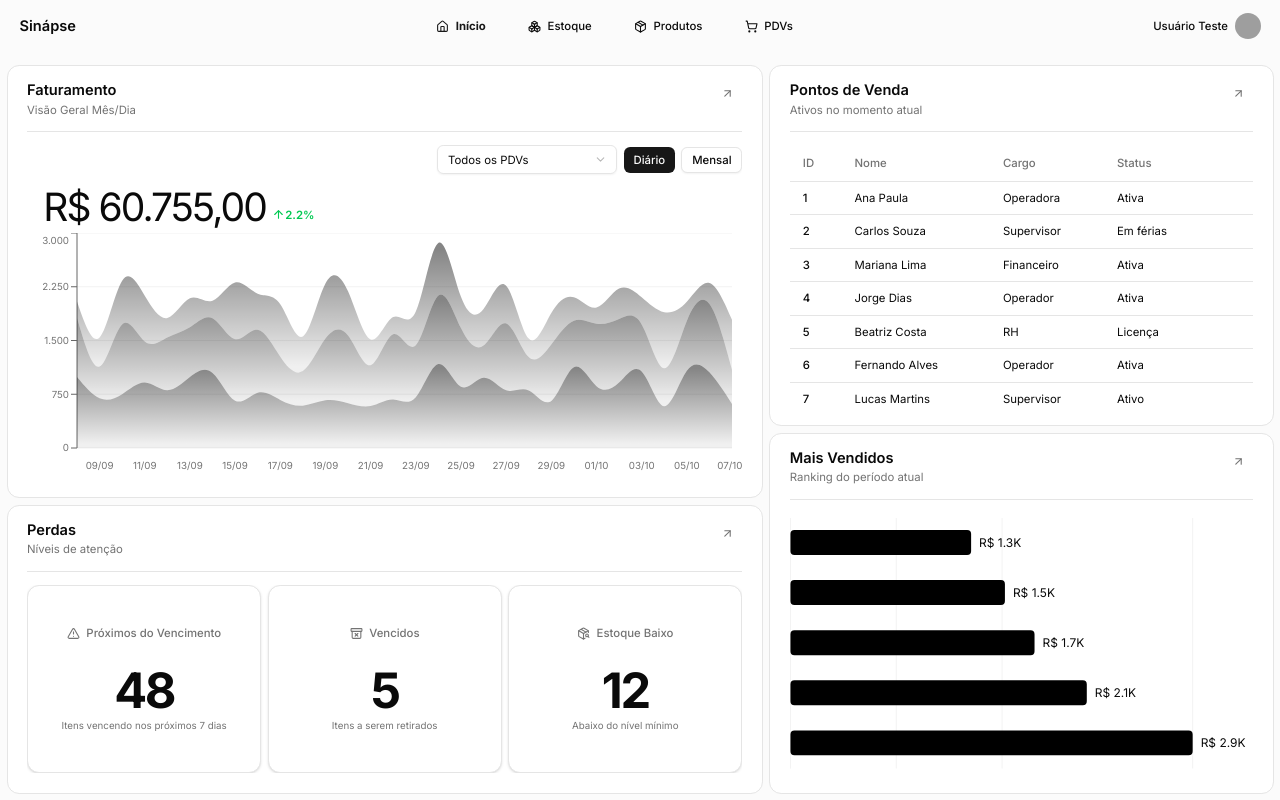
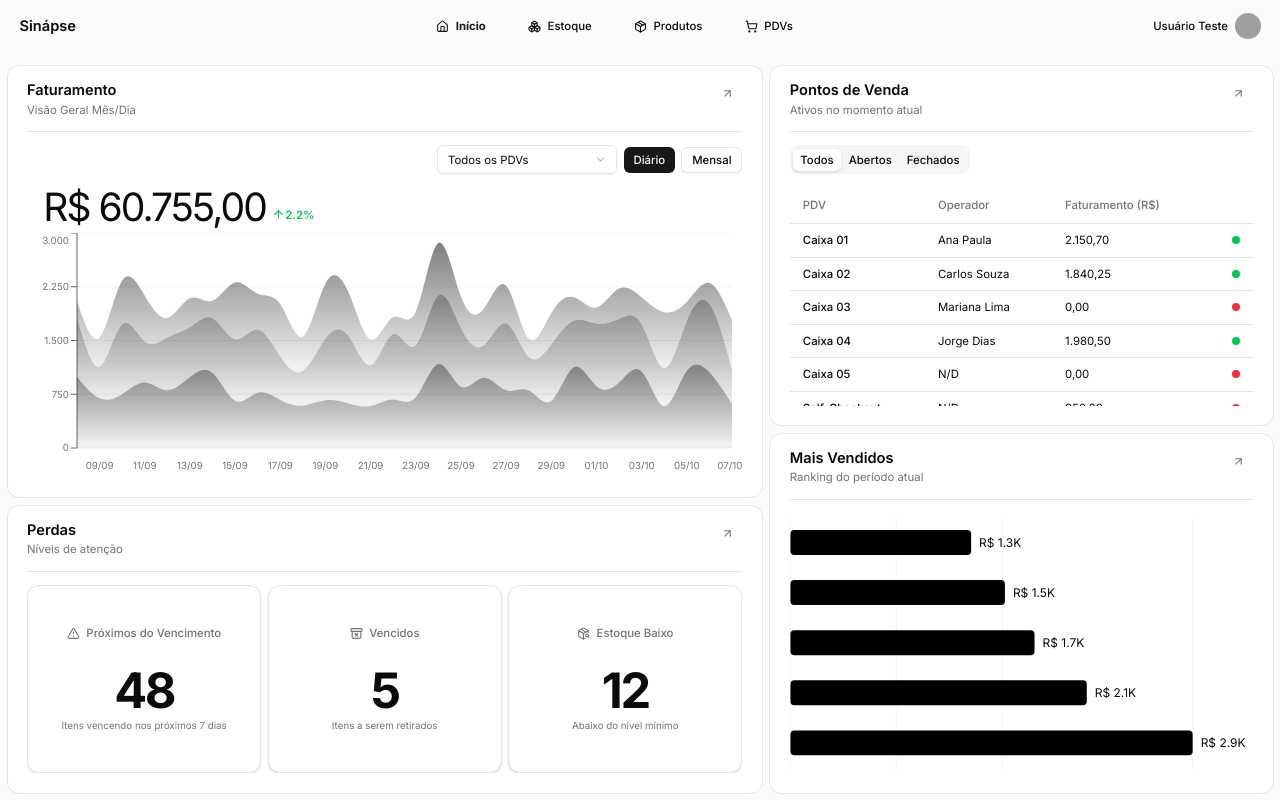
Before and after one commit to josielmaicon/Sinapse-ERP-1.1, a React (Vite) app in the folder interface/: page / in a window 1280 px wide. Built offline with nearby package versions, Linux system fonts and the light colour scheme; grey boxes are pictures that could not be loaded.

Commit message:
tabela de pdvs ajustada

```diff
--- a/interface/package.json
+++ b/interface/package.json
@@ -16,6 +16,8 @@
     "@radix-ui/react-popover": "^1.1.15",
     "@radix-ui/react-select": "^2.2.6",
     "@radix-ui/react-slot": "^1.2.3",
+    "@radix-ui/react-tabs": "^1.1.13",
+    "@radix-ui/react-tooltip": "^1.2.8",
     "@tailwindcss/vite": "^4.1.14",
     "class-variance-authority": "^0.7.1",
     "clsx": "^2.1.1",
--- /dev/null
+++ b/interface/src/components/TabelaPDVsResumida.jsx
@@ -0,0 +1,106 @@
+// src/components/PdvStatusTable.jsx
+
+"use client"
+
+import * as React from "react"
+
+import { Tabs, TabsList, TabsTrigger } from "@/components/ui/tabs"
+import {
+  Tooltip,
+  TooltipContent,
+  TooltipProvider,
+  TooltipTrigger,
+} from "@/components/ui/tooltip"
+import {
+  Table,
+  TableHeader,
+  TableBody,
+  TableRow,
+  TableHead,
+  TableCell,
+} from "@/components/SimpleTable"
+
+// 🧩 MOCK: Novos dados mais realistas para os PDVs
+const pdvData = [
+  { id: 1, name: "Caixa 01", operator: "Ana Paula", revenue: 2150.70, status: "aberto", statusDetail: "Em operação desde 08:02" },
+  { id: 2, name: "Caixa 02", operator: "Carlos Souza", revenue: 1840.25, status: "aberto", statusDetail: "Em operação desde 08:05" },
+  { id: 3, name: "Caixa 03", operator: "Mariana Lima", revenue: 0, status: "fechado", statusDetail: "Fechado desde ontem às 18:00" },
+  { id: 4, name: "Caixa 04", operator: "Jorge Dias", revenue: 1980.50, status: "aberto", statusDetail: "Em operação desde 09:15" },
+  { id: 5, name: "Caixa 05", operator: "N/D", revenue: 0, status: "fechado", statusDetail: "Inativo" },
+  { id: 6, name: "Self-Checkout", operator: "N/D", revenue: 950.80, status: "pausado", statusDetail: "Pausado para manutenção às 13:10" },
+];
+
+export default function PdvStatusTable() {
+  // Estado para controlar o filtro selecionado
+  const [filter, setFilter] = React.useState("todos");
+
+  // Filtra os dados com base no estado. useMemo otimiza a performance.
+  const filteredData = React.useMemo(() => {
+    if (filter === "abertos") {
+      return pdvData.filter((pdv) => pdv.status === "aberto");
+    }
+    if (filter === "fechados") {
+      return pdvData.filter((pdv) => pdv.status !== "aberto");
+    }
+    return pdvData; // Filtro "todos"
+  }, [filter]);
+
+  // Define as colunas da nossa nova tabela
+  const columns = ["PDV", "Operador", "Faturamento (R$)", ""]; // Coluna de status não tem título
+
+  return (
+    // TooltipProvider é necessário para os tooltips funcionarem
+    <TooltipProvider>
+      <div className="h-full flex flex-col">
+        {/* Grupo de botões de filtro */}
+        <div className="flex-shrink-0 mb-4">
+          <Tabs value={filter} onValueChange={setFilter}>
+            <TabsList>
+              <TabsTrigger value="todos">Todos</TabsTrigger>
+              <TabsTrigger value="abertos">Abertos</TabsTrigger>
+              <TabsTrigger value="fechados">Fechados</TabsTrigger>
+            </TabsList>
+          </Tabs>
+        </div>
+
+        {/* Container da Tabela com scroll */}
+        <div className="flex-grow overflow-y-auto min-h-0">
+          <Table>
+            <TableHeader>
+              <TableRow>
+                {columns.map((col) => (
+                  <TableHead key={col}>{col}</TableHead>
+                ))}
+              </TableRow>
+            </TableHeader>
+            <TableBody>
+              {filteredData.map((item) => (
+                <TableRow key={item.id}>
+                  <TableCell className="font-medium">{item.name}</TableCell>
+                  <TableCell>{item.operator}</TableCell>
+                  <TableCell>{item.revenue.toLocaleString('pt-BR', { minimumFractionDigits: 2 })}</TableCell>
+                  <TableCell className="text-right">
+                    <Tooltip>
+                      <TooltipTrigger asChild>
+                        {/* A bolinha de status */}
+                        <div
+                          className={`inline-block w-2.5 h-2.5 rounded-full ${
+                            item.status === 'aberto' ? 'bg-green-500' : 'bg-red-500'
+                          }`}
+                        />
+                      </TooltipTrigger>
+                      {/* O conteúdo do tooltip */}
+                      <TooltipContent>
+                        <p>{item.statusDetail}</p>
+                      </TooltipContent>
+                    </Tooltip>
+                  </TableCell>
+                </TableRow>
+              ))}
+            </TableBody>
+          </Table>
+        </div>
+      </div>
+    </TooltipProvider>
+  )
+}
--- /dev/null
+++ b/interface/src/components/ui/tabs.jsx
@@ -0,0 +1,60 @@
+import * as React from "react"
+import * as TabsPrimitive from "@radix-ui/react-tabs"
+
+import { cn } from "@/lib/utils"
+
+function Tabs({
+  className,
+  ...props
+}) {
+  return (
+    <TabsPrimitive.Root
+      data-slot="tabs"
+      className={cn("flex flex-col gap-2", className)}
+      {...props} />
+  );
+}
+
+function TabsList({
+  className,
+  ...props
+}) {
+  return (
+    <TabsPrimitive.List
+      data-slot="tabs-list"
+      className={cn(
+        "bg-muted text-muted-foreground inline-flex h-9 w-fit items-center justify-center rounded-lg p-[3px]",
+        className
+      )}
+      {...props} />
+  );
+}
+
+function TabsTrigger({
+  className,
+  ...props
+}) {
+  return (
+    <TabsPrimitive.Trigger
+      data-slot="tabs-trigger"
+      className={cn(
+        "data-[state=active]:bg-background dark:data-[state=active]:text-foreground focus-visible:border-ring focus-visible:ring-ring/50 focus-visible:outline-ring dark:data-[state=active]:border-input dark:data-[state=active]:bg-input/30 text-foreground dark:text-muted-foreground inline-flex h-[calc(100%-1px)] flex-1 items-center justify-center gap-1.5 rounded-md border border-transparent px-2 py-1 text-sm font-medium whitespace-nowrap transition-[color,box-shadow] focus-visible:ring-[3px] focus-visible:outline-1 disabled:pointer-events-none disabled:opacity-50 data-[state=active]:shadow-sm [&_svg]:pointer-events-none [&_svg]:shrink-0 [&_svg:not([class*='size-'])]:size-4",
+        className
+      )}
+      {...props} />
+  );
+}
+
+function TabsContent({
+  className,
+  ...props
+}) {
+  return (
+    <TabsPrimitive.Content
+      data-slot="tabs-content"
+      className={cn("flex-1 outline-none", className)}
+      {...props} />
+  );
+}
+
+export { Tabs, TabsList, TabsTrigger, TabsContent }
--- /dev/null
+++ b/interface/src/components/ui/tooltip.jsx
@@ -0,0 +1,53 @@
+import * as React from "react"
+import * as TooltipPrimitive from "@radix-ui/react-tooltip"
+
+import { cn } from "@/lib/utils"
+
+function TooltipProvider({
+  delayDuration = 0,
+  ...props
+}) {
+  return (<TooltipPrimitive.Provider data-slot="tooltip-provider" delayDuration={delayDuration} {...props} />);
+}
+
+function Tooltip({
+  ...props
+}) {
+  return (
+    <TooltipProvider>
+      <TooltipPrimitive.Root data-slot="tooltip" {...props} />
+    </TooltipProvider>
+  );
+}
+
+function TooltipTrigger({
+  ...props
+}) {
+  return <TooltipPrimitive.Trigger data-slot="tooltip-trigger" {...props} />;
+}
+
+function TooltipContent({
+  className,
+  sideOffset = 0,
+  children,
+  ...props
+}) {
+  return (
+    <TooltipPrimitive.Portal>
+      <TooltipPrimitive.Content
+        data-slot="tooltip-content"
+        sideOffset={sideOffset}
+        className={cn(
+          "bg-foreground text-background animate-in fade-in-0 zoom-in-95 data-[state=closed]:animate-out data-[state=closed]:fade-out-0 data-[state=closed]:zoom-out-95 data-[side=bottom]:slide-in-from-top-2 data-[side=left]:slide-in-from-right-2 data-[side=right]:slide-in-from-left-2 data-[side=top]:slide-in-from-bottom-2 z-50 w-fit origin-(--radix-tooltip-content-transform-origin) rounded-md px-3 py-1.5 text-xs text-balance",
+          className
+        )}
+        {...props}>
+        {children}
+        <TooltipPrimitive.Arrow
+          className="bg-foreground fill-foreground z-50 size-2.5 translate-y-[calc(-50%_-_2px)] rotate-45 rounded-[2px]" />
+      </TooltipPrimitive.Content>
+    </TooltipPrimitive.Portal>
+  );
+}
+
+export { Tooltip, TooltipTrigger, TooltipContent, TooltipProvider }
--- a/interface/src/pages/HomePage.jsx
+++ b/interface/src/pages/HomePage.jsx
@@ -3,6 +3,7 @@ import PdvRevenueChart from "@/components/PdvChart"
 import StatCard from "@/components/statCard"
 import { AlertTriangle, ArchiveX, PackageSearch } from "lucide-react"
 import TopProductsChart from "@/components/ProdMaisVendidos"
+import PdvStatusTable from "@/components/TabelaPDVsResumida"
 
 import {
   Table,
@@ -14,29 +15,6 @@ import {
 } from "@/components/SimpleTable"
 
 export default function HomePage() {
-  // 🧩 MOCK: dados e colunas simuladas
-  const columns = ["ID", "Nome", "Cargo", "Status"]
-  const data = [
-    { id: 1, nome: "Ana Paula", cargo: "Operadora", status: "Ativa" },
-    { id: 2, nome: "Carlos Souza", cargo: "Supervisor", status: "Em férias" },
-    { id: 3, nome: "Mariana Lima", cargo: "Financeiro", status: "Ativa" },
-    { id: 4, nome: "Jorge Dias", cargo: "Operador", status: "Ativa" },
-    { id: 5, nome: "Beatriz Costa", cargo: "RH", status: "Licença" },
-    { id: 6, nome: "Fernando Alves", cargo: "Operador", status: "Ativa" },
-    { id: 7, nome: "Lucas Martins", cargo: "Supervisor", status: "Ativo" },
-    { id: 8, nome: "Patrícia Melo", cargo: "Financeiro", status: "Ativa" },
-    { id: 9, nome: "Ricardo Gomes", cargo: "Operador", status: "Em treinamento" },
-    { id: 11, nome: "Ana Paula", cargo: "Operadora", status: "Ativa" },
-    { id: 12, nome: "Carlos Souza", cargo: "Supervisor", status: "Em férias" },
-    { id: 13, nome: "Mariana Lima", cargo: "Financeiro", status: "Ativa" },
-    { id: 14, nome: "Jorge Dias", cargo: "Operador", status: "Ativa" },
-    { id: 15, nome: "Beatriz Costa", cargo: "RH", status: "Licença" },
-    { id: 16, nome: "Fernando Alves", cargo: "Operador", status: "Ativa" },
-    { id: 17, nome: "Lucas Martins", cargo: "Supervisor", status: "Ativo" },
-    { id: 18, nome: "Patrícia Melo", cargo: "Financeiro", status: "Ativa" },
-    { id: 19, nome: "Ricardo Gomes", cargo: "Operador", status: "Em treinamento" },
-  ]
-
   const stockAlerts = {
     expiringSoon: 48,
     expired: 5,
@@ -68,27 +46,7 @@ export default function HomePage() {
             icon={PackageSearch}
           />
         </div>      }
-      SideTop={
-        <Table>
-          <TableHeader>
-            <TableRow>
-              {columns.map((col) => (
-                <TableHead key={col}>{col}</TableHead>
-              ))}
-            </TableRow>
-          </TableHeader>
-          <TableBody>
-            {data.map((item) => (
-              <TableRow key={item.id}>
-                <TableCell className="font-medium">{item.id}</TableCell>
-                <TableCell>{item.nome}</TableCell>
-                <TableCell>{item.cargo}</TableCell>
-                <TableCell>{item.status}</TableCell>
-              </TableRow>
-            ))}
-          </TableBody>
-        </Table>
-      }
+      SideTop={<PdvStatusTable />}
       SideBottom={<TopProductsChart />}
     />
   )
```
Also changed, not shown: 1 other file (tests, documents, lock files or other folders).
